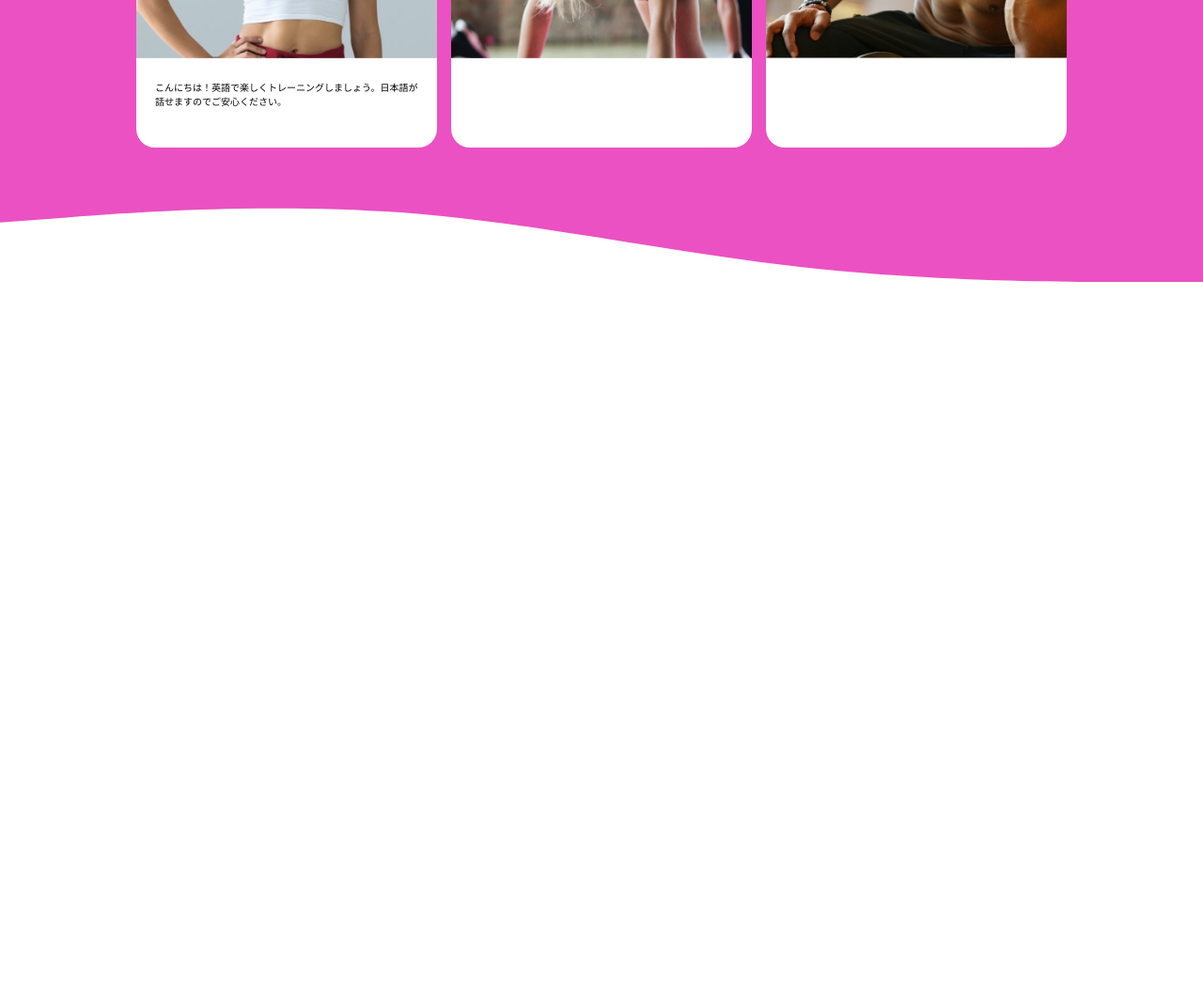
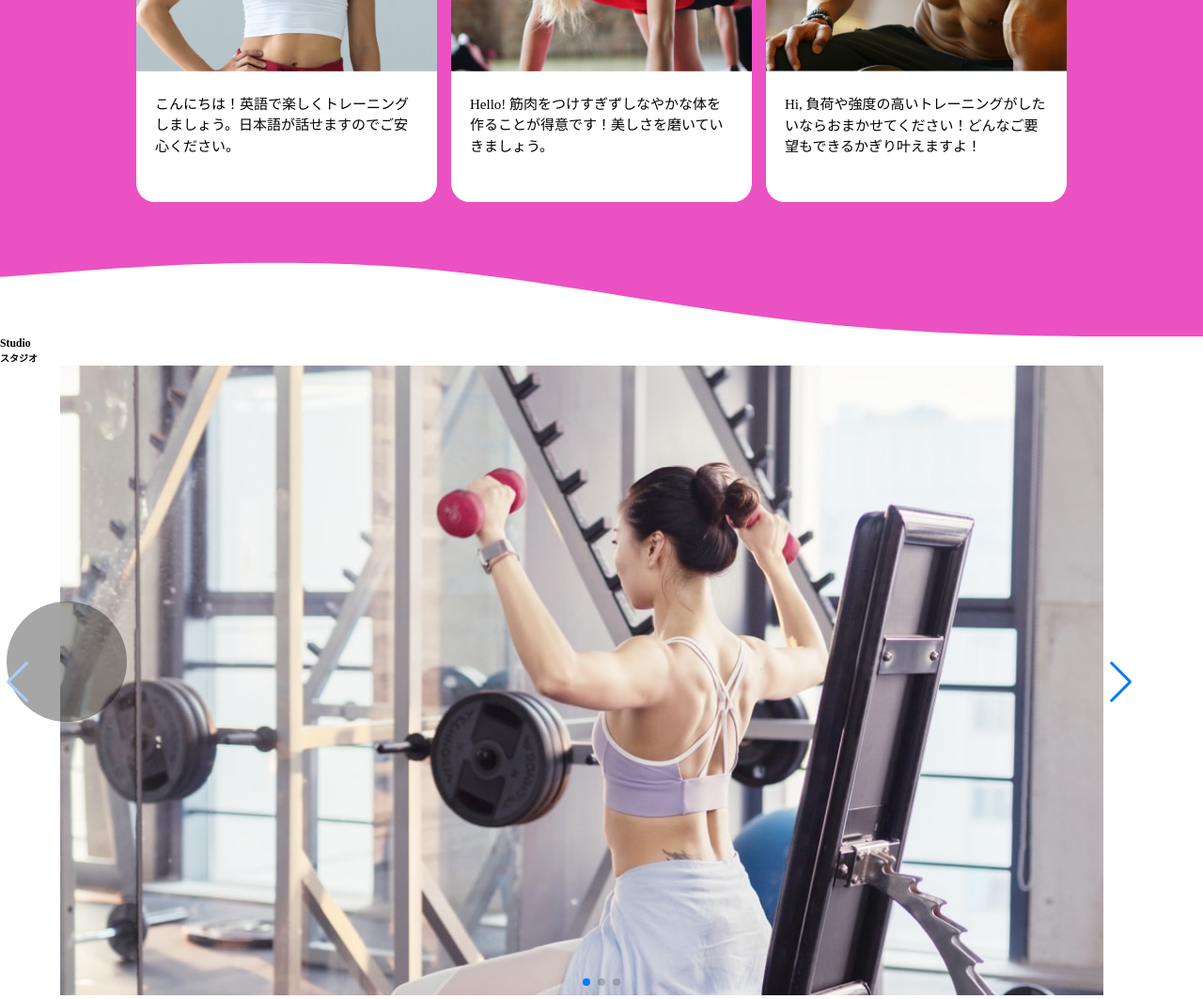
Before and after one commit to zaki358/endbody, a website: page front.html in a window 1280 px wide. Shown: the part 2714-3777 px from the top of the page at 94% size. Before the commit the page ends 3014 px from the top, so only its background shows below. Drawn offline with nearby package versions, Linux system fonts and the light colour scheme.

Commit message:
スライダー実装

```diff
--- a/front.html
+++ b/front.html
@@ -82,36 +82,36 @@
           <menu class="p-introduction__menu">
             <ul>
               <il class="p-introduction__list--trainer "><span class="c-font__menu--introduction">トレーナー</span></il>
-              <il class="p-introduction__list--staff"><span  class="c-font__menu--introduction">スタッフ</span></il>
+              <il class="p-introduction__list--staff"><span class="c-font__menu--introduction">スタッフ</span></il>
             </ul>
           </menu>
           <div class="p-introduction__area--trainer">
             <section class="p-introduction__card">
               <img class="c-img__introduction" src="./src/images/front-page_introduction_card_trainer_01.png"
                 alt="トレーナー画像01">
-              <p class="p-font__card">こんにちは！英語で楽しくトレーニングしましょう。日本語が話せますのでご安心ください。</p>
+              <p class="c-font__card">こんにちは！英語で楽しくトレーニングしましょう。日本語が話せますのでご安心ください。</p>
             </section>
             <section class="p-introduction__card">
               <img class="c-img__introduction" src="./src/images/front-page_introduction_card_trainer_02.png"
                 alt="トレーナー画像02">
-              <p class="p-font__card"></p>
+              <p class="c-font__card">Hello! 筋肉をつけすぎずしなやかな体を作ることが得意です！美しさを磨いていきましょう。</p>
             </section>
             <section class="p-introduction__card">
               <img class="c-img__introduction" src="./src/images/front-page_introduction_card_trainer_03.png"
                 alt="トレーナー画像03">
-              <p class="p-font__card"></p>
+              <p class="c-font__card">Hi, 負荷や強度の高いトレーニングがしたいならおまかせてください！どんなご要望もできるかぎり叶えますよ！</p>
             </section>
           </div>
           <div class="p-introduction__area--staff">
             <section class="p-introduction__card">
               <img class="c-img__introduction" src="./src/images/front-page_introduction_card_staff_01.png"
                 alt="スタッフ画像01">
-              <p class="p-font__card"></p>
+              <p class="c-font__card"></p>
             </section>
             <section class="p-introduction__card">
               <img class="c-img__introduction" src="./src/images/front-page_introduction_card_staff_02.png"
                 alt="スタッフ画像02">
-              <p class="p-font__card"></p>
+              <p class="c-font__card"></p>
             </section>
           </div>
         </div>
@@ -124,7 +124,35 @@
         </div>
       </section>
       <!-- スタジオ紹介 -->
-      <div></div>
+      <section class="p-slider__container">
+        <h3>Studio</h3>
+        <h4>スタジオ</h4>
+        <div class="p-slider__area">
+          <!-- Slider main container -->
+          <div class="swiper mySwiper">
+            <!-- Additional required wrapper -->
+            <div class="swiper-wrapper">
+              <!-- Slides -->
+              <div class="swiper-slide">
+                <img class="c-img__slider" src="./src/images/front-page_slider_01.png" alt="スタジオ写真1">
+              </div>
+              <div class="swiper-slide">
+                <img class="c-img__slider" src="./src/images/front-page_slider_02.png" alt="スタジオ写真2">
+              </div>
+              <div class="swiper-slide">
+                <img class="c-img__slider" src="./src/images/front-page_slider_03.png" alt="スタジオ写真3">
+              </div>
+            </div>
+            <!-- If we need pagination -->
+            <div class="swiper-pagination"></div>
+
+            <!-- If we need navigation buttons -->
+
+          </div>
+          <div class="swiper-button-prev"></div>
+          <div class="swiper-button-next"></div>
+        </div>
+      </section>
       <!-- 金額紹介 -->
       <div></div>
       <!-- よくある質問 -->
@@ -140,7 +168,7 @@
   <script src="https://code.jquery.com/jquery-3.6.1.min.js"
     integrity="sha256-o88AwQnZB+VDvE9tvIXrMQaPlFFSUTR+nldQm1LuPXQ=" crossorigin="anonymous"></script>
   <script src="https://cdn.jsdelivr.net/npm/swiper@8/swiper-bundle.min.js"></script>
-  <script src="src/js/main.js"></script>
+  <script src="./src/js/main.js"></script>
 </body>
 
 </html>
--- a/src/js/main.js
+++ b/src/js/main.js
@@ -0,0 +1,9 @@
+var swiper = new Swiper(".mySwiper", {
+  navigation: {
+    nextEl: ".swiper-button-next",
+    prevEl: ".swiper-button-prev",
+  },
+  pagination: {
+    el: ".swiper-pagination",
+  },
+});
--- a/src/sass/object/component/_font.scss
+++ b/src/sass/object/component/_font.scss
@@ -123,4 +123,10 @@
       font-size: 1.8rem;
     }
   }
+  &__card {
+    font-size: 1.4rem;
+    @include mixin.mq("pc") {
+      font-size: 1.5rem;
+    }
+  }
 }
--- a/src/sass/object/component/_img.scss
+++ b/src/sass/object/component/_img.scss
@@ -34,10 +34,16 @@
   &__introduction {
     border-radius: 20px 20px 0 0;
     object-fit: cover;
-    height: 77%;
+    //height: 77%;
     width: 100%;
     @include mixin.mq("pc") {
 
     }
   }
+  &__slide {
+    display: block;
+    width: 100%;
+    height: 100%;
+    object-fit: cover;
+  }
 }
--- a/src/sass/object/project/_introduction.scss
+++ b/src/sass/object/project/_introduction.scss
@@ -8,6 +8,7 @@
       display: block;
       width: 100vw;
       height: 25px;
+      margin-bottom: -1px;
       @include mixin.mq("pc") {
         height: 95px;
       }
@@ -18,6 +19,20 @@
     overflow: hidden;
     height: auto;
     background-color: val.$pink;
+    h3 {
+      width: 90vw;
+      margin: 0 auto;
+      @include mixin.mq("pc") {
+        width: 80vw;
+      }
+    }
+    h4{
+      width: 90vw;
+      margin: 0 auto;
+      @include mixin.mq("pc") {
+        width: 80vw;
+      }
+    }
   }
   &__menu {
     padding: 0;
@@ -60,12 +75,12 @@
     width: 90vw;
     height: auto;
     min-height: 426px;
+    padding: 20.5px 0 50px 0;
     @include mixin.mq("pc") {
-      margin-bottom: 50px;
       display: flex;
       flex-direction: row;
       justify-content: center;
-      width: 100%;
+      width: 80vw;
       //margin: 0;
       min-height: inherit;
     }
--- /dev/null
+++ b/src/sass/object/project/_slider.scss
@@ -0,0 +1,37 @@
+.p-slider {
+  &____container{
+
+  }
+  &__area {
+    width: 90vw;
+    height: auto;
+    position: relative;
+    margin: auto;
+    .swiper {
+      width: 100%;
+      height: auto;
+    }
+    .swiper-wrapper {
+    }
+    .swiper-button-prev {
+      position: absolute;
+      top: 50%;
+      left: 1.5%;
+      transform: translate(-50%, -50%);
+      width: 10vw;
+      height: 10vw;
+      border-radius: 50%;
+      background-color: black;
+      z-index: 100;
+      margin-left: -10px;
+      &::after {
+        position: absolute;
+        z-index: 11;
+        left: 0;
+        top: 50%;
+        width: 10px;
+        height: 10px;
+      }
+    }
+  }
+}
--- a/src/sass/style.scss
+++ b/src/sass/style.scss
@@ -36,6 +36,7 @@
 @use "object/project/top-group";
 @use "object/project/service";
 @use "object/project/introduction";
+@use "object/project/slider";
 
 // -----------------------------------------------------------------
 // Utility
```
Also changed, not shown: css/style.css, css/style.min.css, src/images/front-page_slider_01.png (added), src/images/front-page_slider_02.png (added), src/images/front-page_slider_03.png (added), 2 other files.
